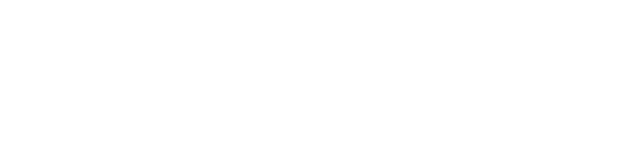
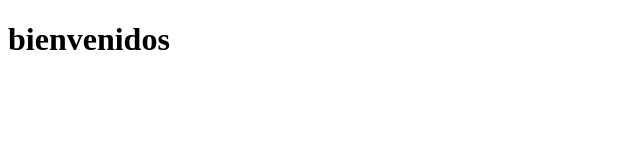
Before and after one commit to NatiOesquer/Porfolio, a plain HTML site: page index.html in a window 1280 px wide. Shown: the whole page, without its empty margins (0-640 px from the left). Drawn offline with Linux system fonts and the light colour scheme.

Commit message:
borrando

```diff
--- a/index.html
+++ b/index.html
@@ -8,11 +8,8 @@
     <title>Porfolio</title>
 </head>
 <body>
-    <div class="">
+    <h1>bienvenidos</h1>
 
-    </div>
-    <div class="banner">
 
-    </div>
 </body>
 </html>
```
